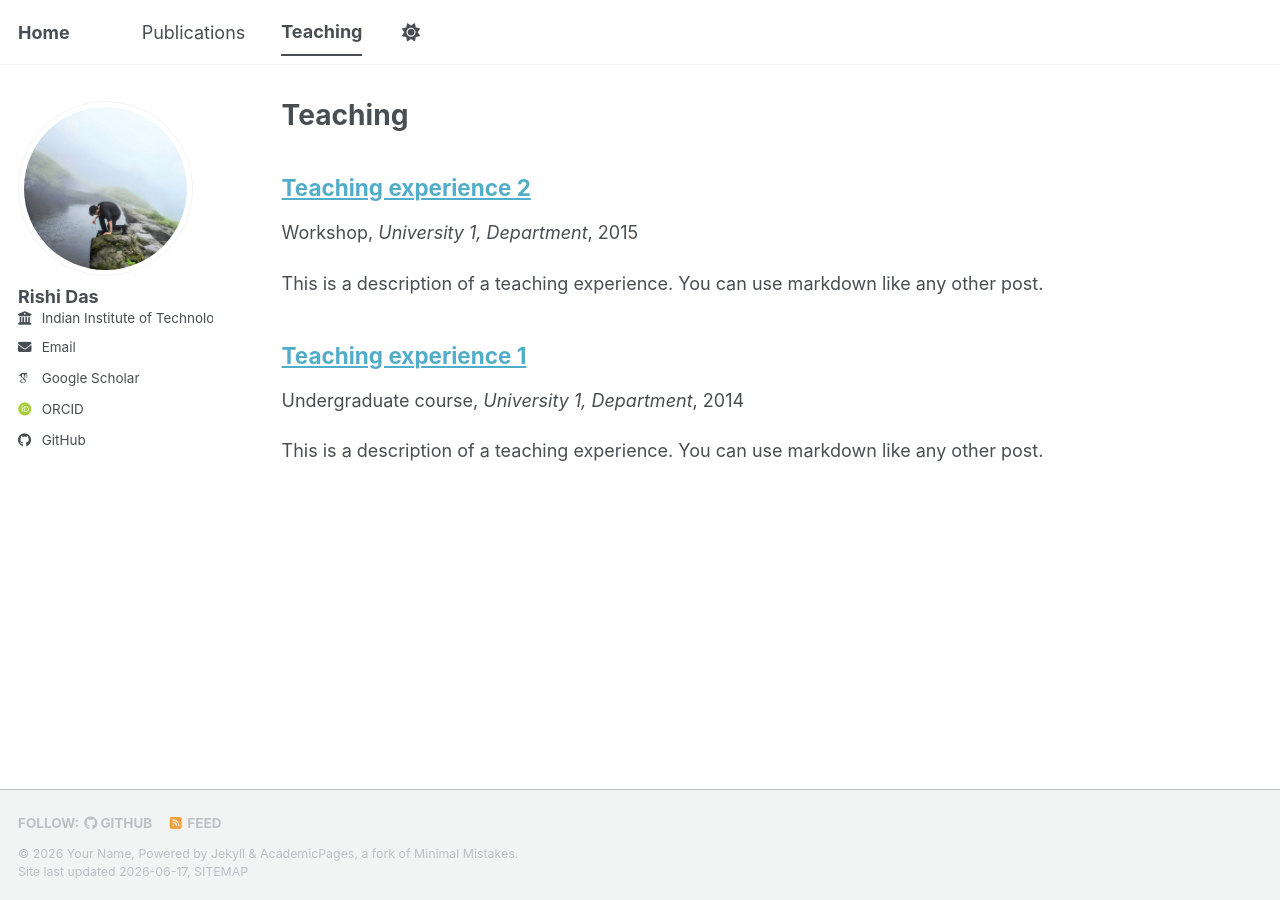
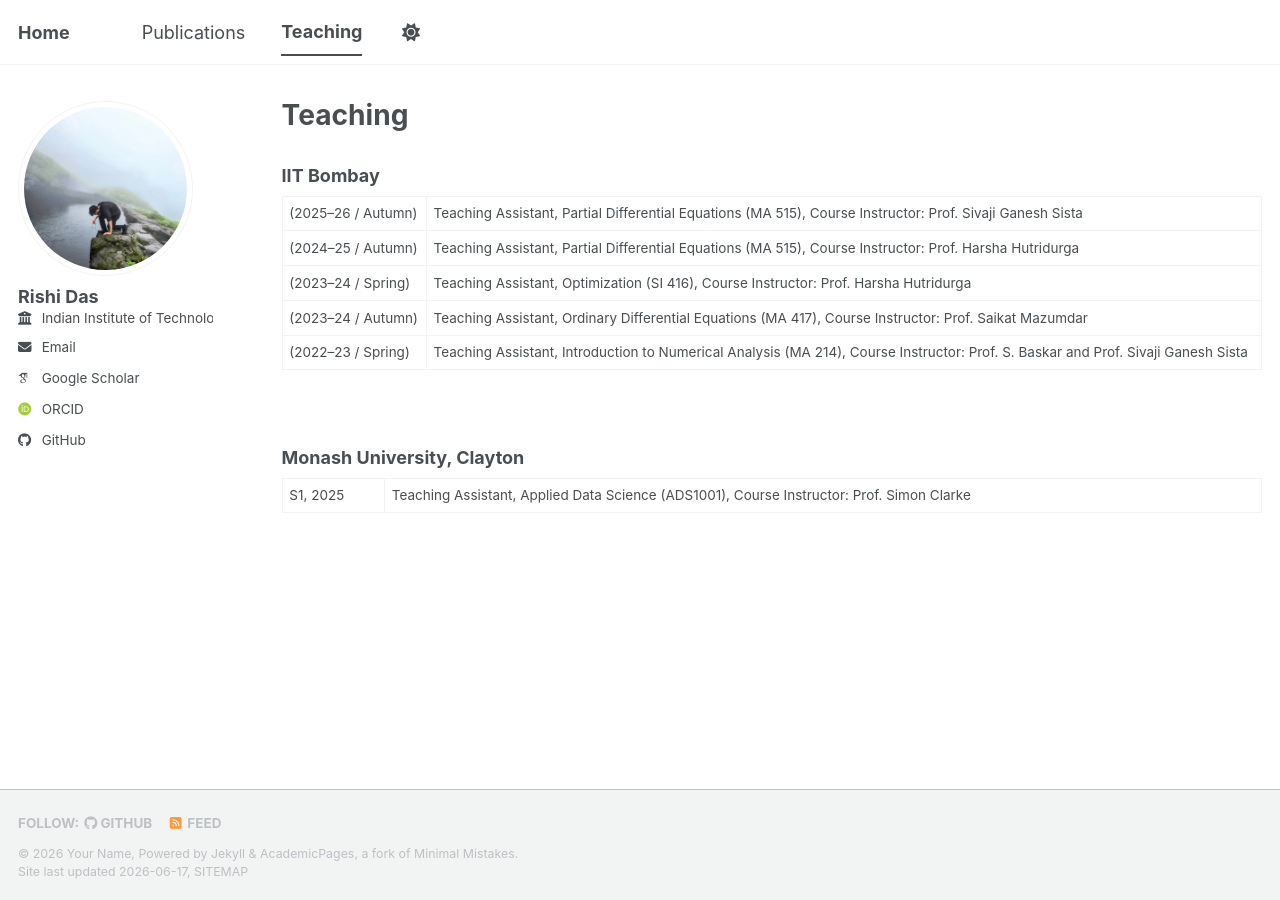
Before and after one commit to rishidas-04/rishidas-04.github.io, a Jekyll site: the page built from _pages/teaching.html, in a window 1280 px wide. Built offline with Jekyll 4.4.1, drawn with Linux system fonts in a browser that asks for light colours; some web fonts are replaced; a script bundle is joined from its source files by our own code; library files that are not in the unit come from our copies.

Commit message:
Update teaching page with new assistant roles
Added teaching assistant roles for various courses at IIT Bombay and Monash University.

```diff
--- a/_pages/teaching.html
+++ b/_pages/teaching.html
@@ -4,9 +4,42 @@ title: "Teaching"
 permalink: /teaching/
 author_profile: true
 ---
+<h3>IIT Bombay</h3>
 
-{% include base_path %}
+<table style="border-spacing: 10px 8px;">
+<tr>
+<td style="white-space: nowrap; vertical-align: top;">(2025–26 / Autumn)</td>
+<td>Teaching Assistant, Partial Differential Equations (MA 515), Course Instructor: Prof. Sivaji Ganesh Sista</td>
+</tr>
 
-{% for post in site.teaching reversed %}
-  {% include archive-single.html %}
-{% endfor %}
+<tr>
+<td style="white-space: nowrap; vertical-align: top;">(2024–25 / Autumn)</td>
+<td>Teaching Assistant, Partial Differential Equations (MA 515), Course Instructor: Prof. Harsha Hutridurga</td>
+</tr>
+
+<tr>
+<td style="white-space: nowrap; vertical-align: top;">(2023–24 / Spring)</td>
+<td>Teaching Assistant, Optimization (SI 416), Course Instructor: Prof. Harsha Hutridurga</td>
+</tr>
+
+<tr>
+<td style="white-space: nowrap; vertical-align: top;">(2023–24 / Autumn)</td>
+<td>Teaching Assistant, Ordinary Differential Equations (MA 417), Course Instructor: Prof. Saikat Mazumdar</td>
+</tr>
+
+<tr>
+<td style="white-space: nowrap; vertical-align: top;">(2022–23 / Spring)</td>
+<td>Teaching Assistant, Introduction to Numerical Analysis (MA 214), Course Instructor: Prof. S. Baskar and Prof. Sivaji Ganesh Sista</td>
+</tr>
+</table>
+
+<br>
+
+<h3>Monash University, Clayton</h3>
+
+<table style="border-spacing: 10px 8px;">
+<tr>
+<td style="white-space: nowrap; vertical-align: top;">S1, 2025</td>
+<td>Teaching Assistant, Applied Data Science (ADS1001), Course Instructor: Prof. Simon Clarke</td>
+</tr>
+</table>
```
